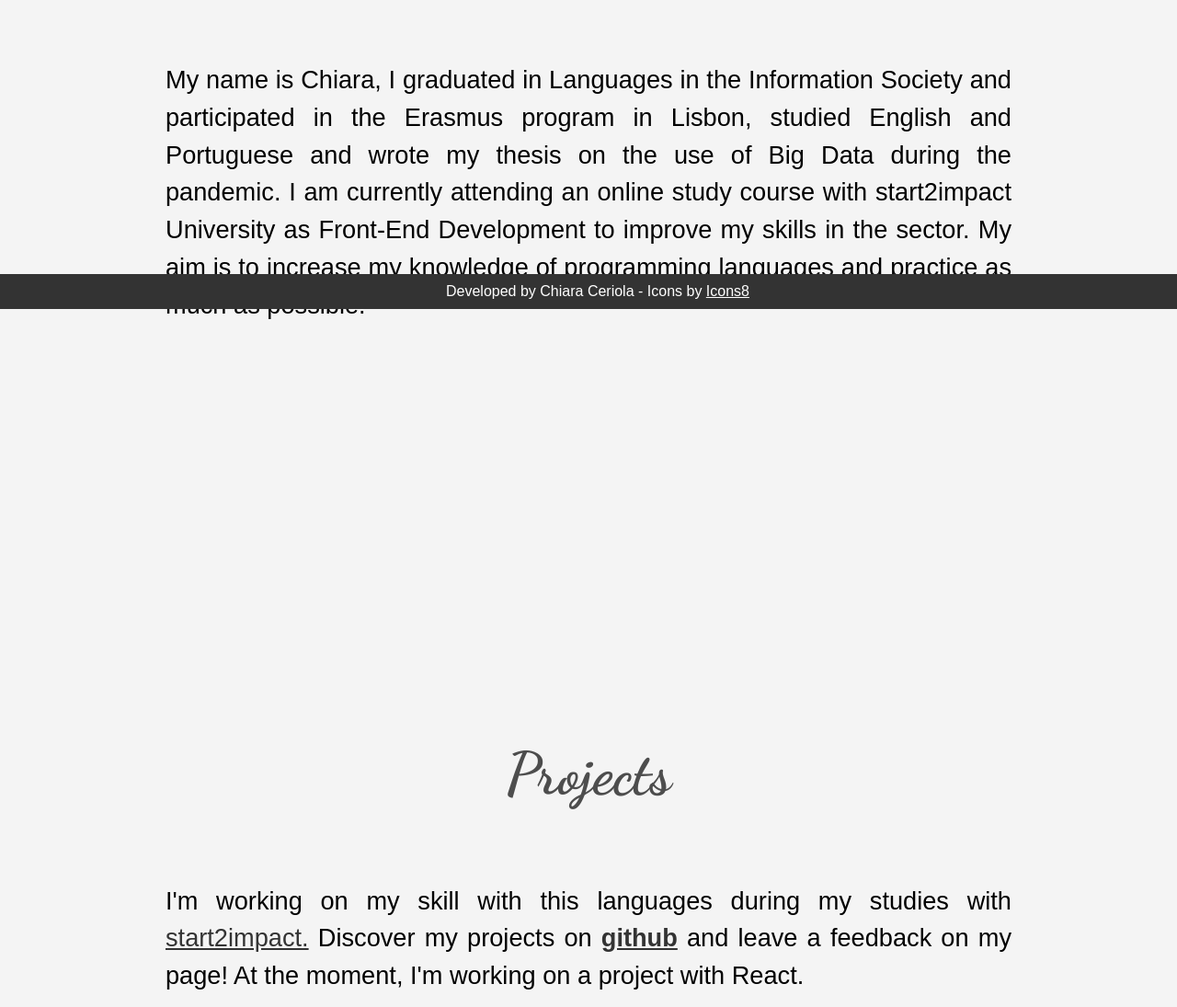
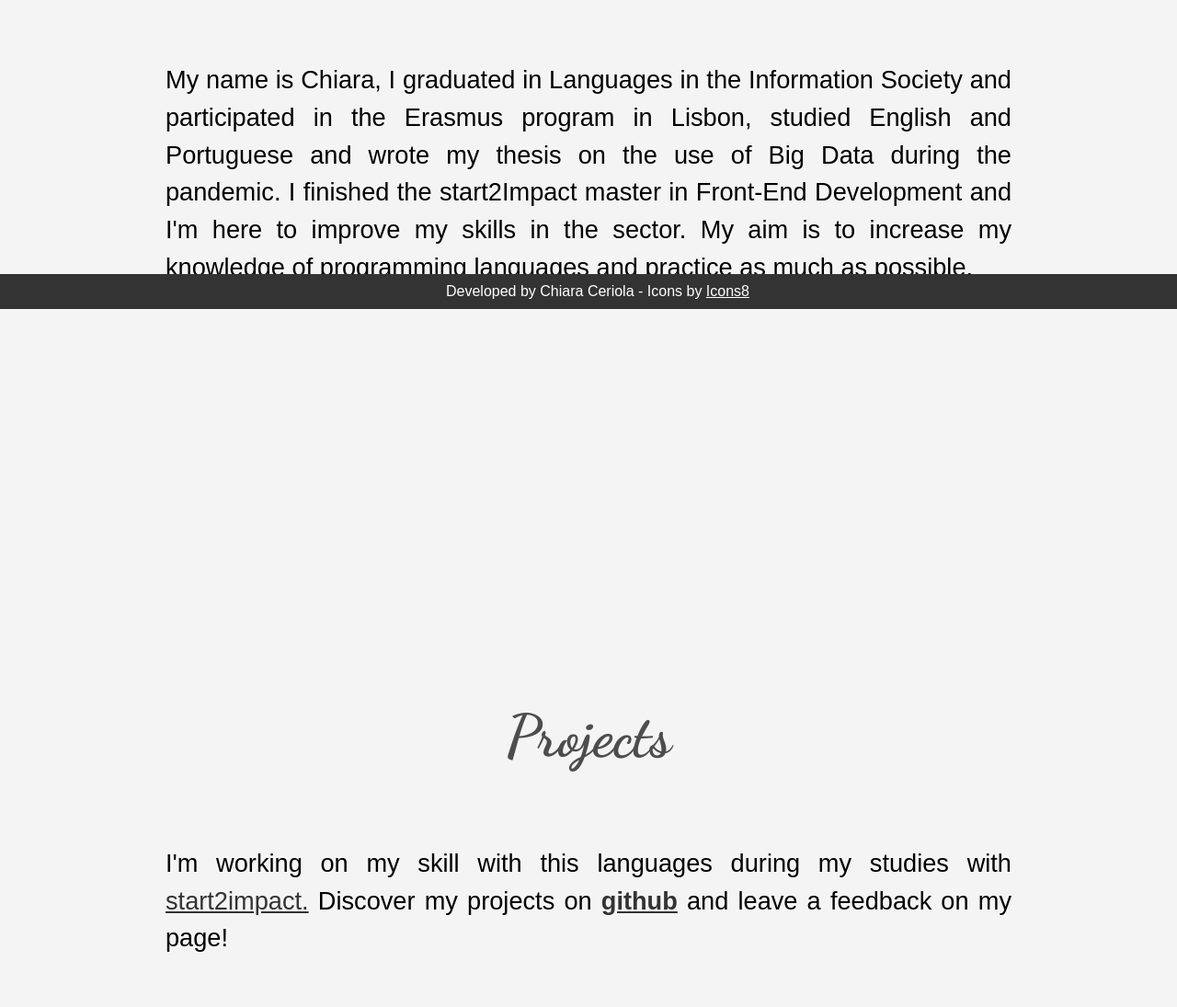
Before and after one commit to chiaracode1/chiaracode, a plain HTML site: page index.html in a window 1280 px wide. Shown: the part 464-1559 px from the top of the page at 92% size. Drawn offline with Linux system fonts and the light colour scheme.

Commit message:
Update index.html

```diff
--- a/index.html
+++ b/index.html
@@ -40,8 +40,7 @@
             program in
             Lisbon, studied English and Portuguese and wrote my thesis on the use of Big Data during the
             pandemic.
-            I am currently attending an online study course with start2impact University as Front-End Development
-            to improve my skills in the sector.
+            I finished the start2Impact master in Front-End Development and I'm here to improve my skills in the sector.
             My aim is to increase my knowledge of programming languages and practice as much as possible.</p>
     </section>
     <section id="Projects">
@@ -49,8 +48,7 @@
         <p id=pr>I'm working on my skill with this languages during my studies with <a
                 href="https://www.start2impact.it/" id="gitst">start2impact.</a>
             Discover my projects on <a href="https://github.com/chiaracode1?tab=repositories"
-                id="gitst"><b>github</b></a> and leave a feedback on my page!
-            At the moment, I'm working on a project with React.</p>
+                id="gitst"><b>github</b></a> and leave a feedback on my page!</p>
         <div class="img">
             <img width="118" height="118" src="https://img.icons8.com/dusk/128/html-5.png" alt="html-5" />
             <img width="118" height="118" src="https://img.icons8.com/dusk/128/css3.png" alt="css3" />
```
